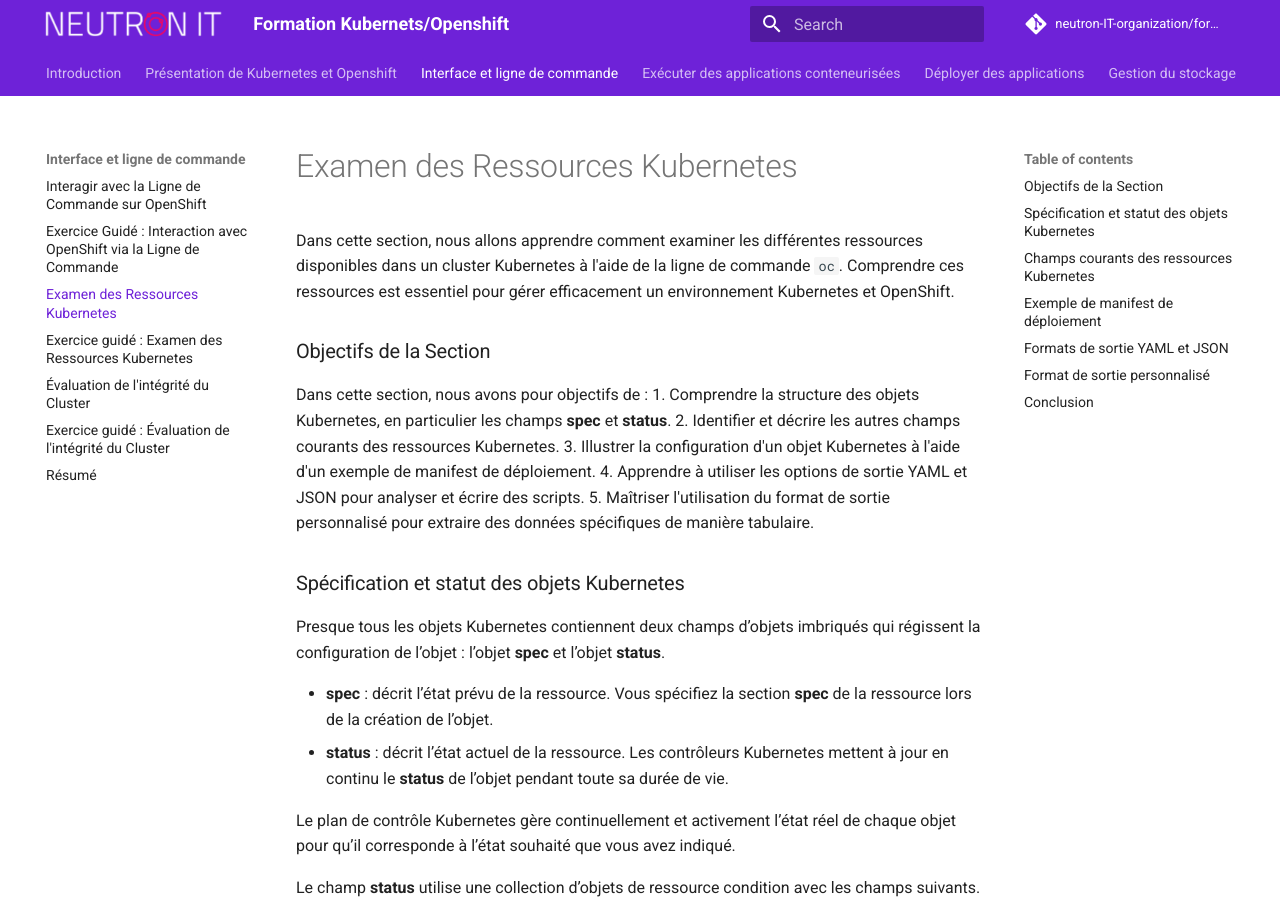
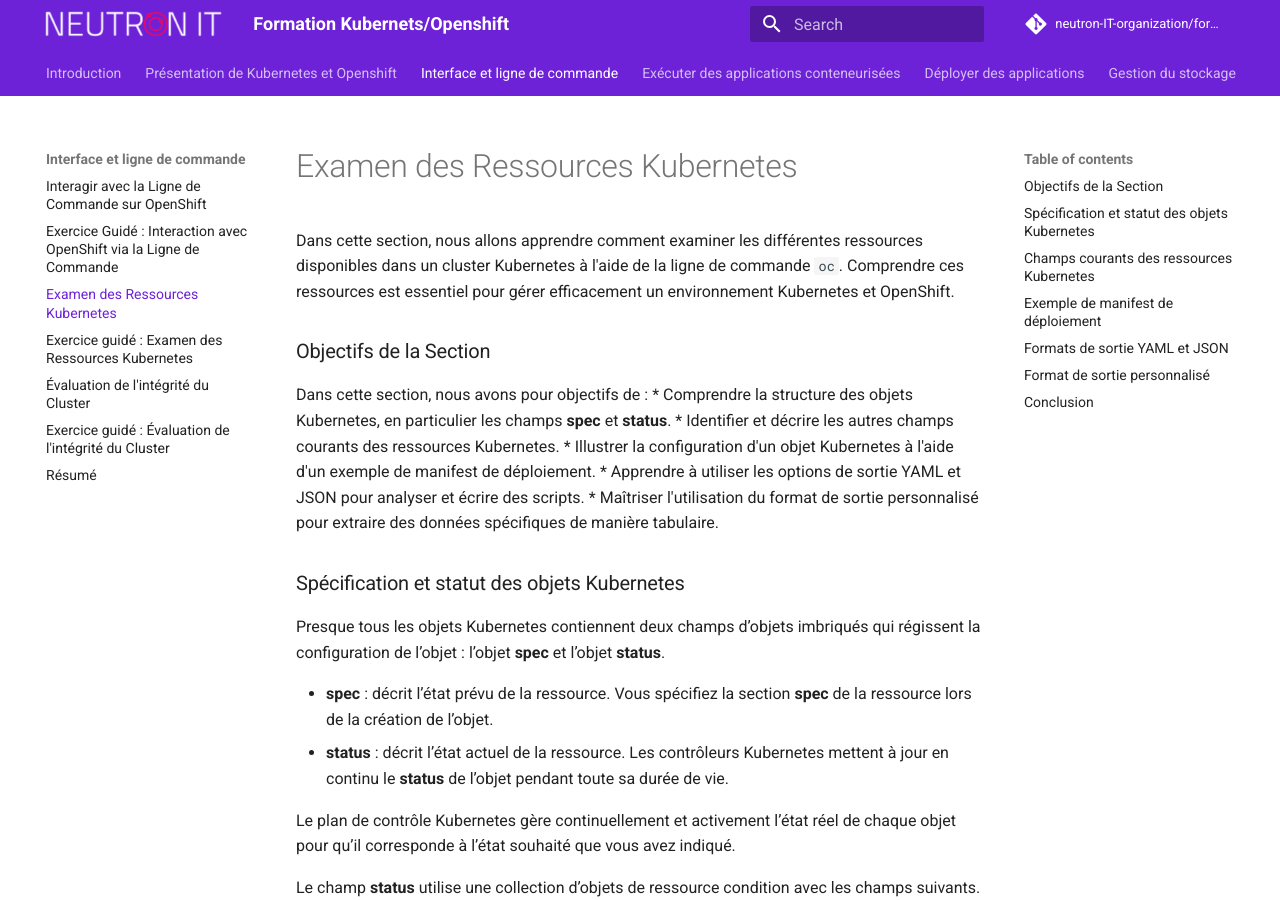
Before and after one commit to neutron-IT-organization/formation-openshift, an MkDocs documentation site: the page built from content/02_Interface_et_ligne_de_commande/02_Examen_des_ressources_Kubernetes.md, in a window 1280 px wide and 900 px high. Built offline with MkDocs 1.6.1 and Material for MkDocs 9.7.7, drawn with Linux system fonts in a browser that asks for light colours; comment, search, counter and statistics services are not loaded.

Commit message:
add exam resources

```diff
--- a/content/02_Interface_et_ligne_de_commande/02_Examen_des_ressources_Kubernetes.md
+++ b/content/02_Interface_et_ligne_de_commande/02_Examen_des_ressources_Kubernetes.md
@@ -5,11 +5,11 @@ Dans cette section, nous allons apprendre comment examiner les différentes ress
 ### Objectifs de la Section
 
 Dans cette section, nous avons pour objectifs de :
-1. Comprendre la structure des objets Kubernetes, en particulier les champs **spec** et **status**.
-2. Identifier et décrire les autres champs courants des ressources Kubernetes.
-3. Illustrer la configuration d'un objet Kubernetes à l'aide d'un exemple de manifest de déploiement.
-4. Apprendre à utiliser les options de sortie YAML et JSON pour analyser et écrire des scripts.
-5. Maîtriser l'utilisation du format de sortie personnalisé pour extraire des données spécifiques de manière tabulaire.
+* Comprendre la structure des objets Kubernetes, en particulier les champs **spec** et **status**.
+* Identifier et décrire les autres champs courants des ressources Kubernetes.
+* Illustrer la configuration d'un objet Kubernetes à l'aide d'un exemple de manifest de déploiement.
+* Apprendre à utiliser les options de sortie YAML et JSON pour analyser et écrire des scripts.
+* Maîtriser l'utilisation du format de sortie personnalisé pour extraire des données spécifiques de manière tabulaire.
 
 ### Spécification et statut des objets Kubernetes
 
```
